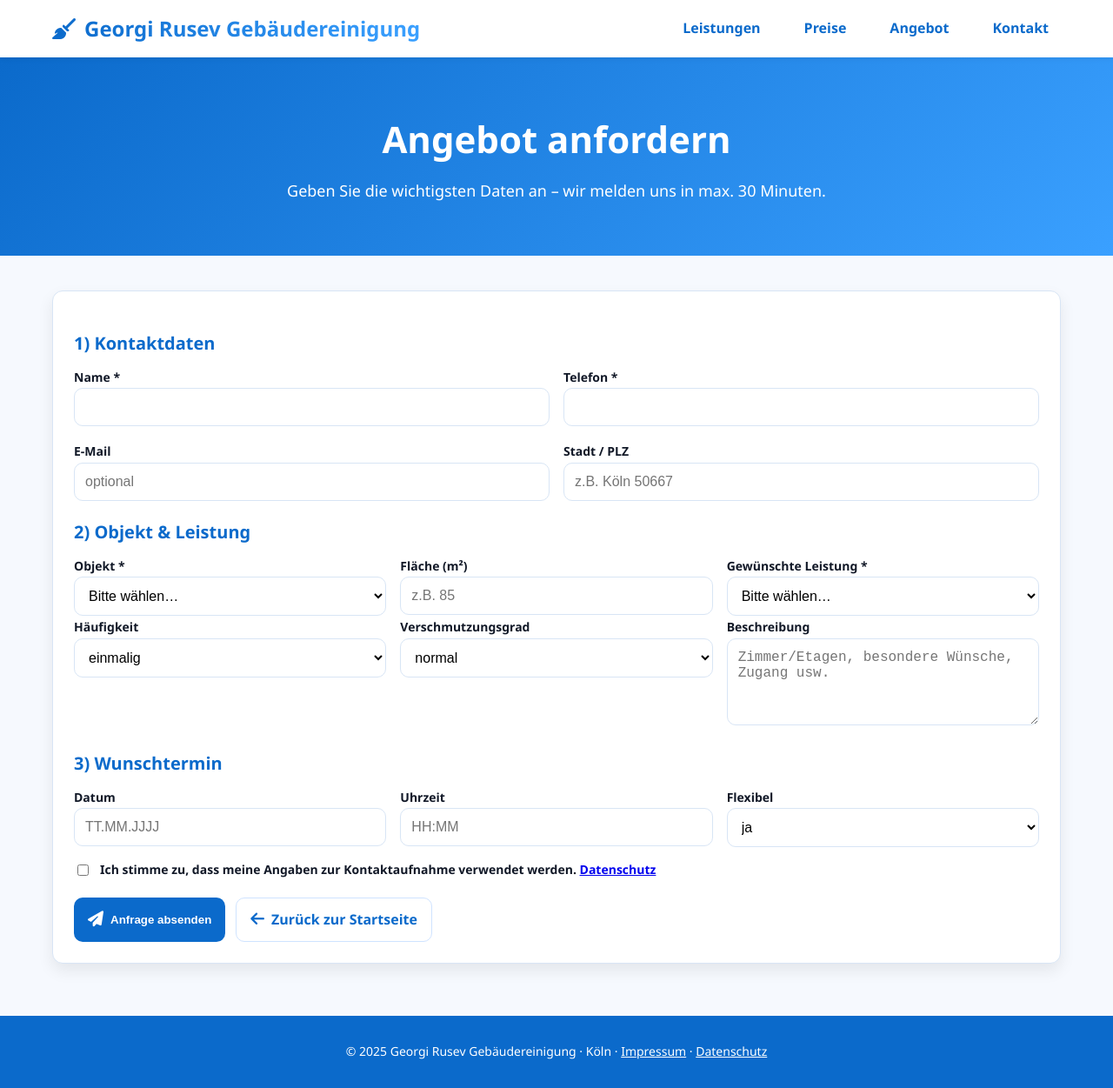
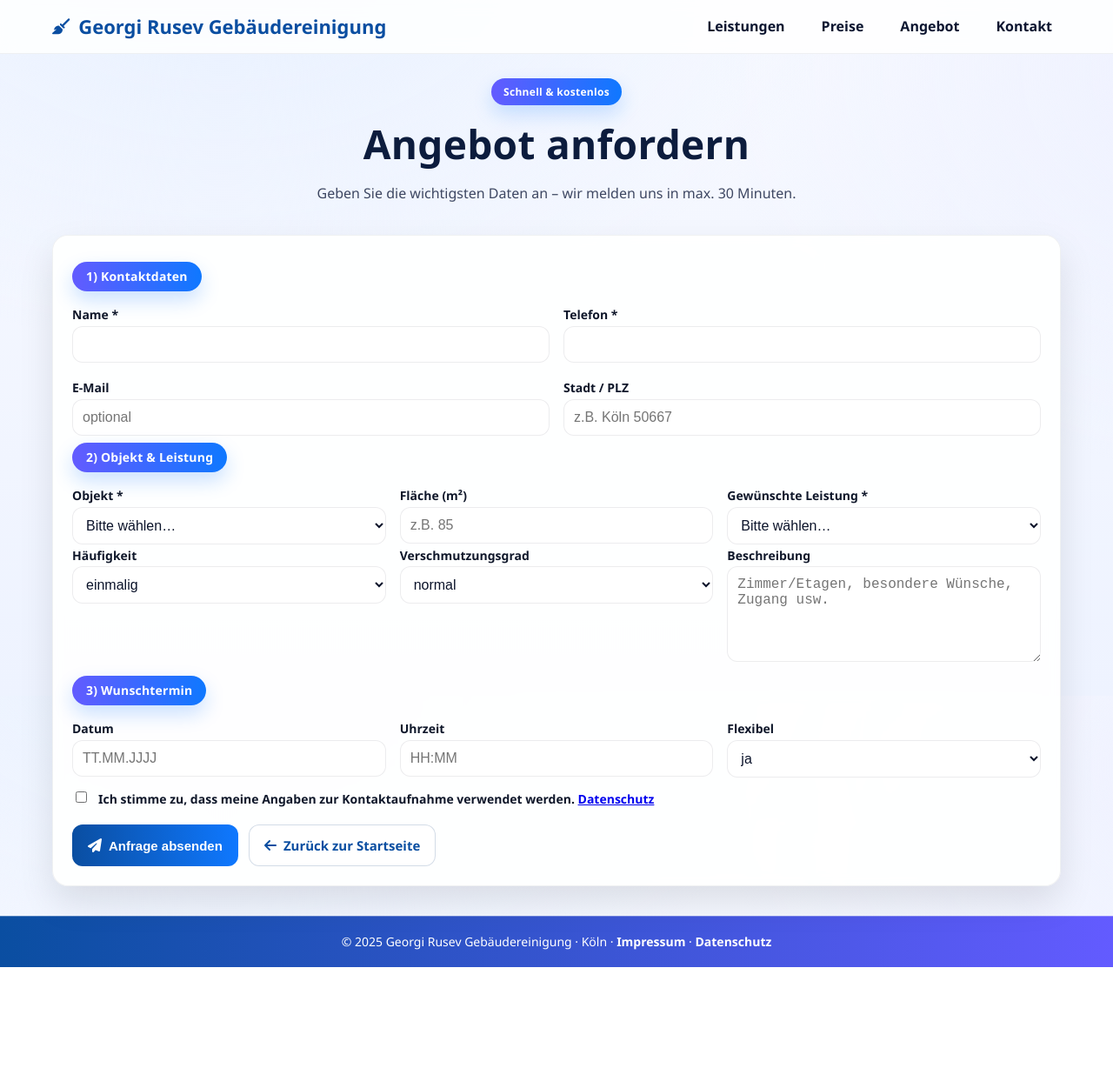
Before and after one commit to grusev2025-boop/georgi-rusev-site, a plain HTML site: page angebot.html in a window 1280 px wide. Shown: the whole page at 87% size. After the commit the page ends 1112 px from the top, so only its background shows below. Drawn offline with Linux system fonts and the light colour scheme.

Commit message:
Update angebot.html

```diff
--- a/angebot.html
+++ b/angebot.html
@@ -5,62 +5,134 @@
   <meta name="viewport" content="width=device-width, initial-scale=1">
   <title>Angebot anfordern – Georgi Rusev Gebäudereinigung</title>
   <meta name="description" content="Fordern Sie ein individuelles Reinigungsangebot für Köln & Umgebung an. Schnell, unkompliziert und kostenlos.">
-  <meta name="theme-color" content="#0b6acb">
+  <meta name="theme-color" content="#0a4ea1">
   <link rel="stylesheet" href="https://cdnjs.cloudflare.com/ajax/libs/font-awesome/6.5.0/css/all.min.css">
+
   <style>
-    :root { --blue:#0b6acb; --blue2:#3aa0ff; --bg:#f6f9fe; --max:1200px }
-    * { box-sizing:border-box; }
-    body { margin:0; font-family:"Segoe UI",system-ui,-apple-system,sans-serif; background:var(--bg); color:#111827; line-height:1.6; }
-
-    /* NAV */
-    header { position:sticky; top:0; z-index:20; background:#fff; box-shadow:0 2px 6px rgba(0,0,0,.06); }
-    .nav { max-width:var(--max); margin:0 auto; padding:12px 20px; display:flex; align-items:center; justify-content:space-between; }
-    .logo { display:flex; align-items:center; gap:10px; font-weight:800;
-      background:linear-gradient(90deg,#0b6acb,#3aa0ff);
-      -webkit-background-clip:text; background-clip:text; color:transparent;
-      font-size:clamp(18px,2.4vw,24px); }
-    .toggle { display:none; font-size:26px; color:var(--blue); cursor:pointer; }
-    .menu { display:flex; gap:22px; align-items:center; }
-    .menu a { text-decoration:none; color:var(--blue); font-weight:700; padding:8px 14px; border-radius:6px; transition:0.3s; }
-    .menu a:hover { background:var(--blue); color:#fff; }
-    @media (max-width:860px){
-      .toggle { display:block; }
-      .menu { display:none; position:absolute; right:20px; top:60px; background:#fff; border:1px solid #e6eef7; border-radius:12px; box-shadow:0 10px 20px rgba(0,0,0,.12); padding:12px; flex-direction:column; gap:10px; }
-      .menu.active { display:flex; }
+    /* ===== Palette (като index, без фонова снимка) ===== */
+    :root{
+      --brand:#0a4ea1;        /* deep blue */
+      --brand-2:#0f78ff;      /* electric blue */
+      --accent:#635bff;       /* indigo */
+      --text:#0f172a;
+      --muted:#f2f5fb;
+      --glass-bg:rgba(255,255,255,.92);
+      --glass-brd:rgba(15,23,42,.06);
+      --max:1200px;
     }
 
-    /* HERO */
-    .hero { position:relative; background:linear-gradient(135deg,#0b6acb,#3aa0ff); color:#fff; text-align:center; padding:60px 20px; }
-    .hero .wrap { max-width:var(--max); margin:0 auto; }
-    .hero h1 { margin:0 0 12px; font-size:clamp(26px,4.5vw,42px); font-weight:800; }
-    .hero p { margin:0; font-size:18px; }
+    *{box-sizing:border-box}
+    html,body{height:100%}
+    body{
+      margin:0;
+      font-family:"Segoe UI",system-ui,-apple-system,sans-serif;
+      color:var(--text); line-height:1.6;
+      background:
+        radial-gradient(1200px 800px at 20% -10%, #e7f0ff 0%, transparent 60%),
+        radial-gradient(1200px 800px at 120% 10%, #edf0ff 0%, transparent 60%),
+        linear-gradient(#f7f9ff, #eef3ff);
+      -webkit-font-smoothing:antialiased; -moz-osx-font-smoothing:grayscale;
+    }
 
-    /* FORM */
-    .wrap { max-width:var(--max); margin:40px auto; padding:0 20px; }
-    .card { background:#fff; border:1px solid #d8e5f5; border-radius:12px; padding:24px; box-shadow:0 8px 18px rgba(0,0,0,.08); }
-    h2.sec { margin:20px 0 10px; color:var(--blue); font-size:20px; }
+    /* ===== Top Nav (glass) ===== */
+    header{position:sticky; top:0; z-index:40; backdrop-filter:saturate(140%) blur(8px)}
+    header::before{
+      content:""; position:absolute; inset:0; z-index:-1;
+      background:rgba(255,255,255,.85); border-bottom:1px solid var(--glass-brd);
+    }
+    .nav{max-width:var(--max); margin:0 auto; padding:12px 20px; display:flex; align-items:center; justify-content:space-between}
+    .logo{display:flex; align-items:center; gap:10px; font-weight:900; color:var(--brand); font-size:clamp(18px,2.4vw,22px)}
+    .logo i{font-size:18px}
+    .toggle{display:none; font-size:26px; color:var(--brand); cursor:pointer}
+    .menu{display:flex; gap:22px; align-items:center}
+    .menu a{
+      text-decoration:none; color:#0b1530; font-weight:700;
+      padding:6px 10px; border-radius:10px;
+      transition:color .18s ease, background .18s ease, transform .18s ease;
+    }
+    .menu a:hover{background:rgba(99,91,255,.08); color:var(--accent); transform:translateY(-1px)}
+    @media(max-width:860px){
+      .toggle{display:block}
+      .menu{
+        display:none; position:absolute; right:20px; top:60px;
+        background:rgba(255,255,255,.96); backdrop-filter:blur(10px);
+        border:1px solid var(--glass-brd); border-radius:14px;
+        box-shadow:0 14px 28px rgba(0,0,0,.12);
+        padding:12px; flex-direction:column; gap:10px;
+      }
+      .menu.active{display:flex}
+    }
 
-    .grid { display:grid; gap:16px; }
-    .g2 { grid-template-columns:repeat(2,minmax(0,1fr)); }
-    .g3 { grid-template-columns:repeat(3,minmax(0,1fr)); }
-    @media(max-width:880px){ .g2,.g3{ grid-template-columns:1fr; } }
+    /* ===== Hero ===== */
+    .hero{max-width:var(--max); margin:28px auto 8px; padding:0 20px; text-align:center}
+    .badge{
+      display:inline-block; padding:6px 14px; border-radius:999px; font-weight:800; font-size:12px;
+      background:linear-gradient(90deg, var(--accent), var(--brand-2)); color:#fff; letter-spacing:.3px;
+      box-shadow:0 10px 22px rgba(16,120,255,.20);
+    }
+    .hero h1{margin:8px 0 8px; font-weight:900; letter-spacing:.3px; font-size:clamp(26px,4.6vw,46px); color:#0c1c3d}
+    .hero p{margin:0; color:#2b3551; opacity:.9}
 
-    label { font-weight:700; font-size:14px; }
-    input,select,textarea { width:100%; padding:12px; border:1px solid #d8e5f5; border-radius:10px; font-size:16px; background:#fff; }
-    textarea { min-height:100px; }
+    /* ===== Section + card ===== */
+    section{max-width:var(--max); margin:34px auto; padding:0 20px}
+    .panel{
+      background:var(--glass-bg);
+      backdrop-filter:blur(6px) saturate(120%); -webkit-backdrop-filter:blur(6px) saturate(120%);
+      border:1px solid var(--glass-brd);
+      border-radius:18px;
+      box-shadow:0 18px 40px rgba(0,0,0,.10);
+      padding:22px;
+    }
 
-    .actions { margin-top:20px; display:flex; gap:12px; flex-wrap:wrap; }
-    .btn { display:inline-flex; align-items:center; gap:8px; padding:12px 16px; border-radius:10px; font-weight:800; text-decoration:none; border:none; cursor:pointer; transition:.2s; }
-    .btn-mail { background:#0b6acb; color:#fff; }
-    .btn-mail:hover { background:#094f94; }
-    .btn-ghost { background:#fff; color:#0b6acb; border:1px solid #cfe3ff; }
-    .btn i { font-size:18px; }
+    h2.sec{
+      display:inline-block;
+      background:linear-gradient(90deg, var(--accent), var(--brand-2));
+      color:#fff; padding:6px 16px; border-radius:999px;
+      font-size:14px; letter-spacing:.2px; margin:8px 0 14px 0;
+      box-shadow:0 10px 22px rgba(16,120,255,.22);
+    }
 
-    .checklbl { display:flex; align-items:center; gap:10px; margin-top:15px; font-size:14px; }
-    .checklbl input { width:auto; }
+    /* ===== Form ===== */
+    .grid{display:grid; gap:16px}
+    .g2{grid-template-columns:repeat(2,minmax(0,1fr))}
+    .g3{grid-template-columns:repeat(3,minmax(0,1fr))}
+    @media(max-width:900px){ .g2,.g3{grid-template-columns:1fr} }
 
-    footer { background:#0b6acb; color:#fff; padding:30px 20px; text-align:center; font-size:14px; margin-top:60px; }
-    footer a { color:#fff; text-decoration:underline; }
+    label{font-weight:800; font-size:14px}
+    input,select,textarea{
+      width:100%; padding:12px; border-radius:12px; border:none; font-size:16px;
+      background:#fff; color:#0c142b; box-shadow:inset 0 0 0 1px rgba(15,23,42,.08);
+      transition:box-shadow .15s ease, transform .05s ease;
+    }
+    input:focus,select:focus,textarea:focus{outline:none; box-shadow:0 0 0 3px rgba(99,91,255,.25), inset 0 0 0 1px rgba(15,23,42,.08)}
+    textarea{min-height:110px}
+
+    .actions{margin-top:18px; display:flex; gap:12px; flex-wrap:wrap}
+    .btn{
+      display:inline-flex; align-items:center; gap:8px;
+      padding:12px 18px; border-radius:12px; font-weight:900; text-decoration:none; border:none; cursor:pointer;
+      transition:transform .18s ease, box-shadow .18s ease, background .2s ease; font-size:15px;
+    }
+    .btn i{font-size:16px}
+    .btn-primary{background:linear-gradient(90deg,var(--brand),var(--brand-2)); color:#fff}
+    .btn-primary:hover{transform:translateY(-2px); box-shadow:0 12px 22px rgba(0,0,0,.18)}
+    .btn-ghost{background:#fff; color:var(--brand); box-shadow:inset 0 0 0 1px rgba(13,63,125,.18)}
+    .btn-ghost:hover{transform:translateY(-2px); box-shadow:0 10px 18px rgba(0,0,0,.14)}
+
+    .checklbl{display:flex; align-items:flex-start; gap:10px; margin-top:14px; font-size:14px}
+    .checklbl input{width:auto; margin-top:2px}
+
+    /* ===== Reveal animations ===== */
+    .reveal{opacity:0; transform:translateY(16px); transition:opacity .5s ease, transform .5s ease}
+    .reveal.show{opacity:1; transform:none}
+
+    /* ===== Footer ===== */
+    footer{
+      background:linear-gradient(90deg, var(--brand), var(--accent));
+      color:#fff; text-align:center; padding:18px; font-size:14px; margin-top:34px;
+      border-top:1px solid rgba(255,255,255,.28)
+    }
+    footer a{color:#fff; text-decoration:none; font-weight:700}
   </style>
 </head>
 <body>
@@ -78,15 +150,14 @@
   </div>
 </header>
 
-<section class="hero">
-  <div class="wrap">
-    <h1>Angebot anfordern</h1>
-    <p>Geben Sie die wichtigsten Daten an – wir melden uns in max. 30 Minuten.</p>
-  </div>
+<section class="hero reveal">
+  <span class="badge">Schnell & kostenlos</span>
+  <h1>Angebot anfordern</h1>
+  <p>Geben Sie die wichtigsten Daten an – wir melden uns in max. 30 Minuten.</p>
 </section>
 
-<section class="wrap">
-  <div class="card">
+<section class="reveal">
+  <div class="panel">
     <form id="offerForm" action="https://formspree.io/f/xovkqzwa" method="POST">
 
       <h2 class="sec">1) Kontaktdaten</h2>
@@ -172,7 +243,7 @@
       </label>
 
       <div class="actions">
-        <button type="submit" class="btn btn-mail"><i class="fas fa-paper-plane"></i> Anfrage absenden</button>
+        <button type="submit" class="btn btn-primary"><i class="fas fa-paper-plane"></i> Anfrage absenden</button>
         <a href="index.html" class="btn btn-ghost"><i class="fas fa-arrow-left"></i> Zurück zur Startseite</a>
       </div>
     </form>
@@ -186,9 +257,18 @@
 </footer>
 
 <script>
+  // Burger menu
   document.querySelector('.toggle').addEventListener('click', () => {
     document.querySelector('.menu').classList.toggle('active');
   });
+
+  // Reveal on scroll
+  const observer = new IntersectionObserver((entries)=>{
+    entries.forEach(e=>{
+      if(e.isIntersecting){ e.target.classList.add('show'); observer.unobserve(e.target); }
+    });
+  },{threshold:0.12});
+  document.querySelectorAll('.reveal').forEach(el=>observer.observe(el));
 </script>
 
 </body>
```
